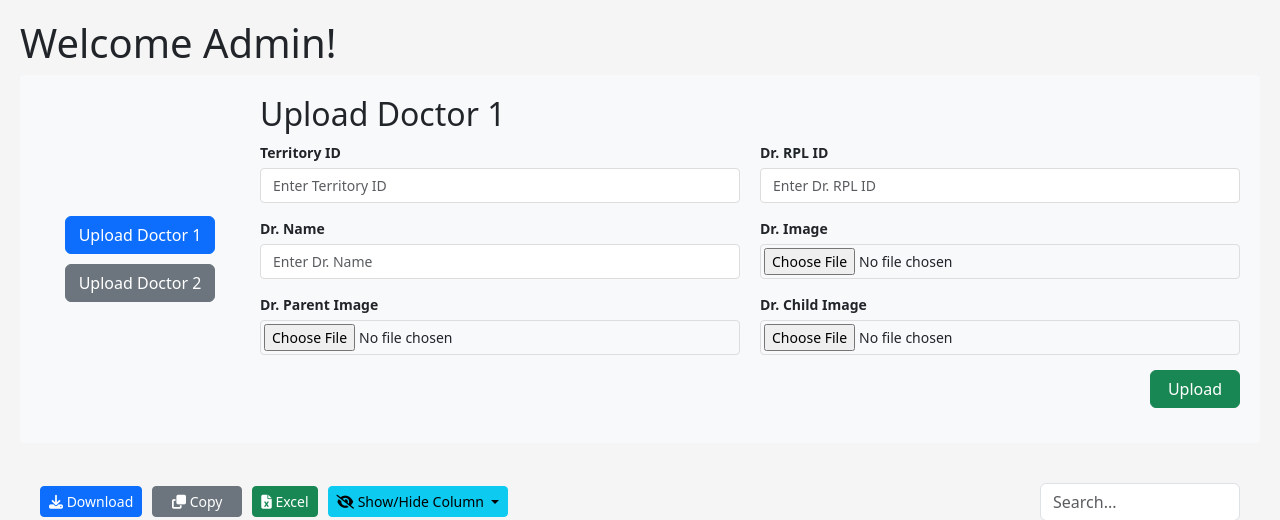
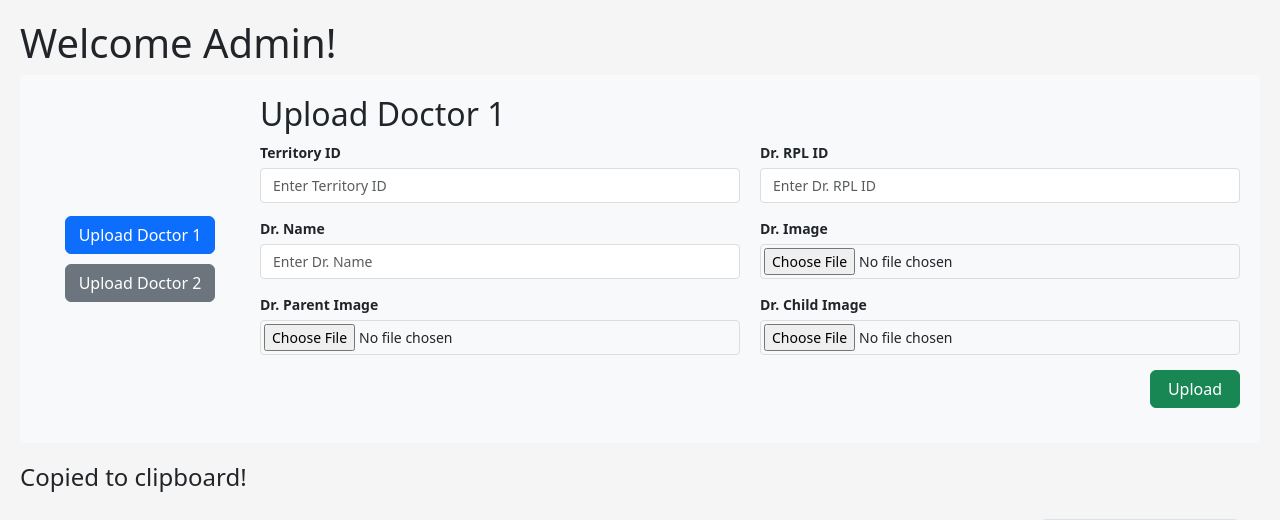
Before and after one commit to najmulislamnajim/exium-dr-3gen-image, a Django app: page /admin in a window 1280 px wide. Shown: the part 70-590 px from the top of the page. Run offline with Django 5.2, Linux system fonts and the light colour scheme; the visitor is signed in with stand-in values (Sample User, id 1); data that the repository does not hold is empty.

Commit message:
add copy success msg

```diff
--- a/core/templates/core/admin.html
+++ b/core/templates/core/admin.html
@@ -68,6 +68,10 @@
                 </form>
             </div>
         </div>
+
+    <div class="copy-message copy-hide" id="copyMessage">
+      <h4>Copied to clipboard!</h4>
+    </div>
 
     <div class="uploaded-data">
         <div class="my-container table-container">
```
